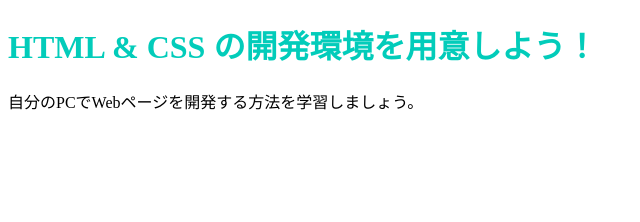
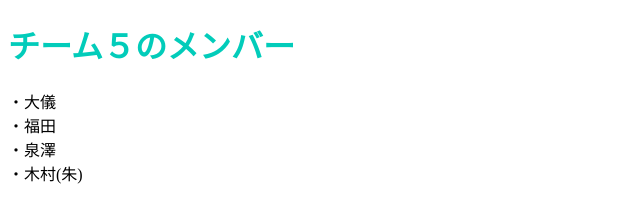
Before and after one commit to sire16/test_public, a plain HTML site: page index.html in a window 1280 px wide. Shown: the whole page, without its empty margins (0-640 px from the left). Drawn offline with Linux system fonts and the light colour scheme.

Commit message:
Update index.html

```diff
--- a/index.html
+++ b/index.html
@@ -8,7 +8,7 @@
     <title>Progate</title>
   </head>
   <body>
-    <h1 class="title">HTML & CSS の開発環境を用意しよう！</h1>
-    <p>自分のPCでWebページを開発する方法を学習しましょう。</p>
+    <h1 class="title">チーム５のメンバー</h1>
+    <p>・大儀<br>・福田<br>・泉澤<br>・木村(朱)</p>
   </body>
 </html>
```
